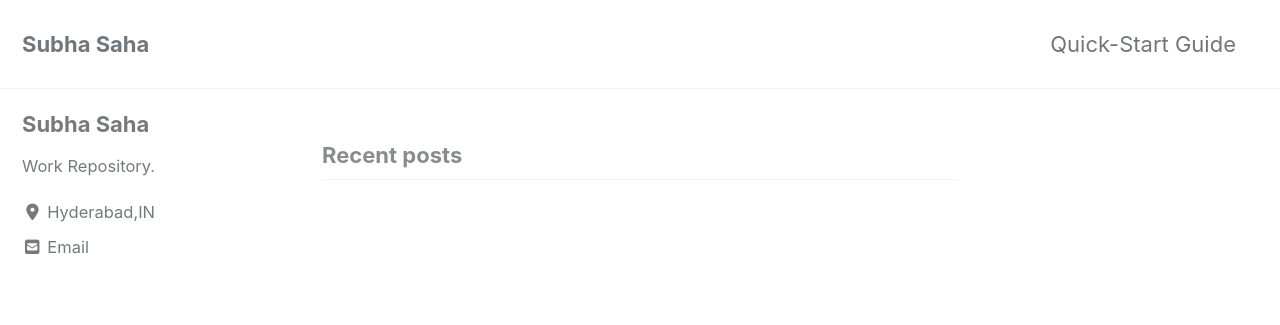
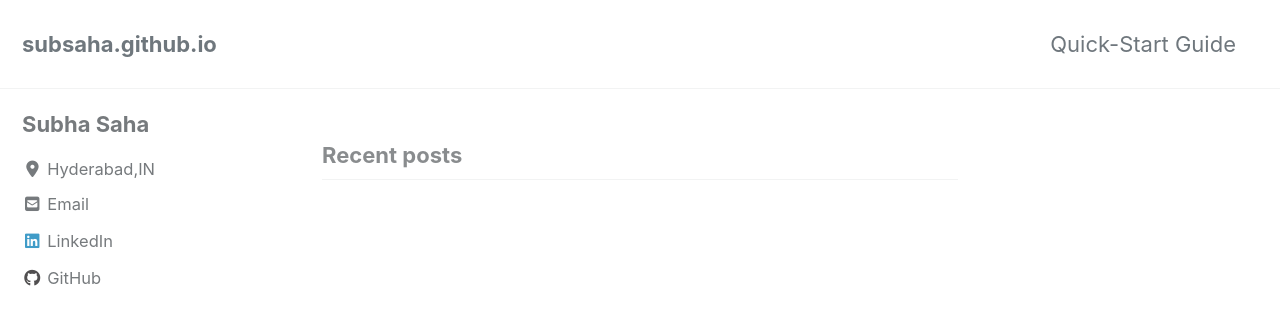
Before and after one commit to subhsaha/subhsaha.github.io, a Jekyll site: the page built from index.html, in a window 1280 px wide and 900 px high. Shown: the top 325 px of the window. Built offline with Jekyll 4.4.1, drawn with Linux system fonts in a browser that asks for light colours; cached includes are drawn as plain includes; nearby versions of some CDN libraries; the list of posts is cut into pages by our own code.

Commit message:
updated config.yml with introductory changes

```diff
--- a/_config.yml
+++ b/_config.yml
@@ -16,7 +16,7 @@ minimal_mistakes_skin    : "default" # "air", "aqua", "contrast", "dark", "dirt"
 
 # Site Settings
 locale                   : "en-US"
-title                    : "Subha Saha"
+title                    : "subsaha.github.io"
 title_separator          : "-"
 subtitle                 : # site tagline that appears below site title in masthead
 name                     : "Subha Saha"
@@ -109,9 +109,11 @@ analytics:
 author:
   name             : "Subha Saha"
   avatar           : # path of avatar image, e.g. "/assets/images/bio-photo.jpg"
-  bio              : "Work Repository."
+  bio              : ""
   location         : "Hyderabad,IN"
   email            : "subhasaha@outlook.com"
+  github           : "subhsaha"
+  linkedin         : "Subha Saha" #subhasaha92
   links:
     - label: "Email"
       icon: "fas fa-fw fa-envelope-square"
@@ -128,9 +130,10 @@ author:
     - label: "GitHub"
       icon: "fab fa-fw fa-github"
       # url: "https://github.com/"
-    - label: "Instagram"
-      icon: "fab fa-fw fa-instagram"
-      # url: "https://instagram.com/"
+    - label: "Linkedin"
+      icon: "fab fa-fw fa-linkedin"
+      # url: "https://www.linkedin.com/in/"
+
 
 # Site Footer
 footer:
```
Also changed, not shown: 1 other file.
